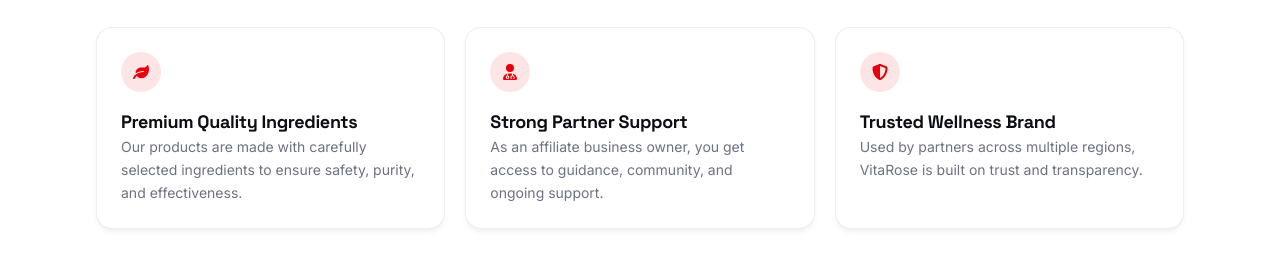
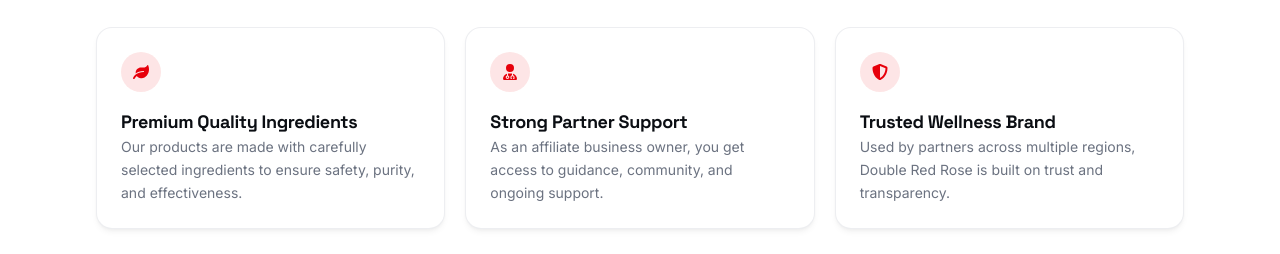
Before and after one commit to youngbee08/doubleredrose_info, a React (Vite) app: page / in a window 1280 px wide. Shown: the part 2300-2554 px from the top of the page. Built offline with nearby package versions, Linux system fonts and the light colour scheme.

Commit message:
updated typo on prouct name

```diff
--- a/src/pages/Home.tsx
+++ b/src/pages/Home.tsx
@@ -193,7 +193,7 @@
       icon: <FaShieldAlt className="text-base" />,
       title: "Trusted Wellness Brand",
       description:
-        "Used by partners across multiple regions, VitaRose is built on trust and transparency.",
+        "Used by partners across multiple regions, Double Red Rose is built on trust and transparency.",
     },
   ];
 
```
